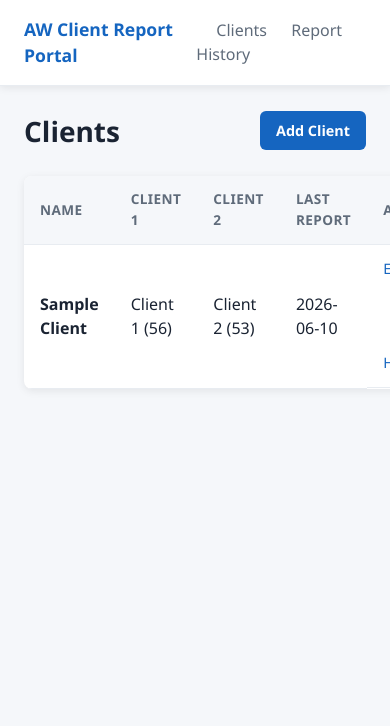
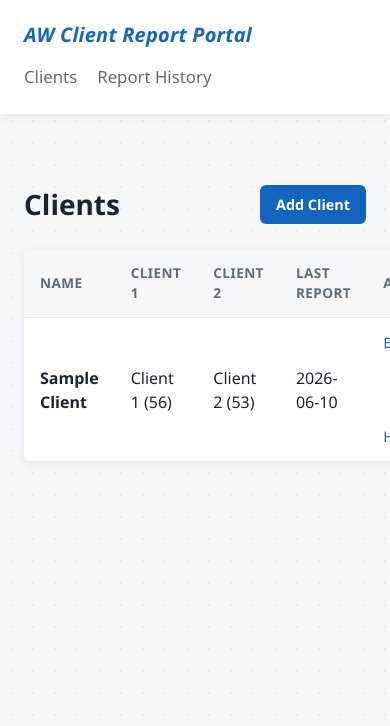
Before and after one commit to davidromano78/aw-portal, a FastAPI app: page /clients in a window 390 px wide; the page is wider, and only the part inside the window is pictured. Shown: the top 726 px of that part. Run offline with FastAPI, Linux system fonts and the light colour scheme; data comes from the database, SQL or seed files in the repository.

Commit message:
Refresh portal UI: taller navbar, dotted background, improved spacing

```diff
--- a/static/css/style.css
+++ b/static/css/style.css
@@ -9,43 +9,68 @@
   --gray-900: #1a2332;
   --radius: 8px;
   --shadow: 0 2px 8px rgba(0, 0, 0, 0.08);
+  --nav-padding-y: 1.75rem;
+  --nav-logo-size: 1.45rem;
+  --nav-link-size: 1.05rem;
+  --nav-height-legacy: 3.5rem;
+  --dot-color: rgba(21, 101, 192, 0.07);
+  --dot-size: 22px;
 }
 
 * { box-sizing: border-box; }
 
 body {
   margin: 0;
-  font-family: "Segoe UI", system-ui, -apple-system, sans-serif;
+  font-family: "Segoe UI", system-ui, -apple-system, BlinkMacSystemFont, sans-serif;
   color: var(--gray-900);
-  background: var(--gray-100);
+  background-color: var(--gray-100);
+  background-image: radial-gradient(circle, var(--dot-color) 1px, transparent 1px);
+  background-size: var(--dot-size) var(--dot-size);
   line-height: 1.5;
 }
 
 .container { max-width: 1100px; margin: 0 auto; padding: 1.5rem; }
 
+main.container,
+.site-main {
+  padding-top: calc(var(--nav-height-legacy) + 1.5rem);
+}
+
 .site-header {
   background: white;
   border-bottom: 1px solid var(--gray-200);
   box-shadow: var(--shadow);
+  min-height: 72px;
 }
 
 .header-inner {
   display: flex;
   align-items: center;
   justify-content: space-between;
-  padding-top: 1rem;
-  padding-bottom: 1rem;
+  padding-top: var(--nav-padding-y);
+  padding-bottom: var(--nav-padding-y);
 }
 
 .logo {
+  font-family: "Segoe UI", system-ui, -apple-system, BlinkMacSystemFont, sans-serif;
+  font-style: italic;
   font-weight: 700;
+  font-size: var(--nav-logo-size);
   color: var(--blue);
   text-decoration: none;
-  font-size: 1.1rem;
+  letter-spacing: 0.01em;
+}
+
+nav {
+  display: flex;
+  align-items: center;
 }
 
 nav a {
-  margin-left: 1.25rem;
+  font-size: var(--nav-link-size);
+  font-weight: 500;
+  margin-left: 1.75rem;
+  padding: 0.35rem 0;
   color: var(--gray-600);
   text-decoration: none;
 }
@@ -77,6 +102,25 @@ h2 { margin: 0 0 1rem; font-size: 1.1rem; color: var(--blue-dark); }
 .grid-3 { display: grid; grid-template-columns: repeat(3, 1fr); gap: 1rem; }
 
 @media (max-width: 768px) {
+  :root {
+    --nav-padding-y: 1.25rem;
+    --nav-logo-size: 1.25rem;
+    --nav-height-legacy: 2.75rem;
+  }
+
+  .header-inner {
+    flex-wrap: wrap;
+    gap: 0.5rem;
+  }
+
+  nav a {
+    margin-left: 1.25rem;
+  }
+
+  nav a:first-child {
+    margin-left: 0;
+  }
+
   .grid-2, .grid-3 { grid-template-columns: 1fr; }
 }
 
--- a/templates/base.html
+++ b/templates/base.html
@@ -17,7 +17,7 @@
       </nav>
     </div>
   </header>
-  <main class="container">
+  <main class="container site-main">
     {% block content %}{% endblock %}
   </main>
   {% block scripts %}{% endblock %}
```
